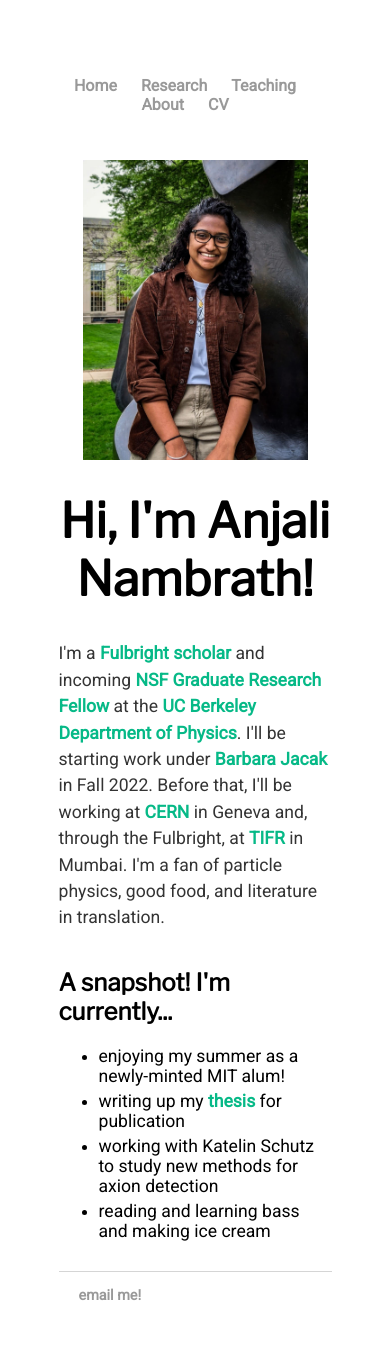
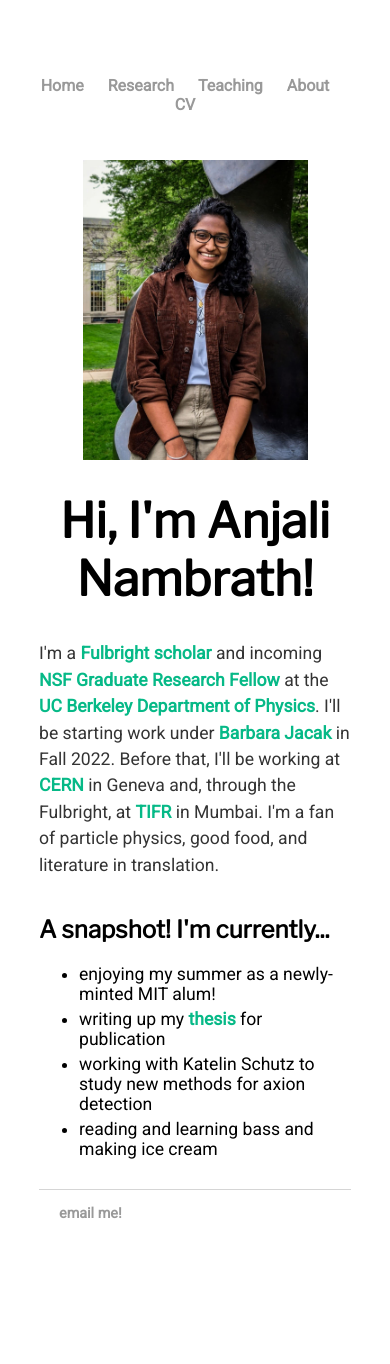
Before and after one commit to nambrath/nambrath.github.io, a Jekyll site: the page built from index.html, in a window 390 px wide. Built offline with Jekyll 4.4.1, drawn with Linux system fonts in a browser that asks for light colours; after the commit the page ends 1282 px from its top, so only the background shows below that.

Commit message:
fixed some scaling issues

```diff
--- a/css/main.css
+++ b/css/main.css
@@ -74,7 +74,10 @@ ul li {
   margin: 15px 0px 10px 10px;
   float: right;
 }
-@media screen and (max-width: 900px) {
+@media screen and (max-width: 850px) {
+  body {
+    width: 80%;
+  }
   .img-text{
     align-items: center;
     flex-direction: column;
@@ -100,6 +103,7 @@ ul li {
   }
   #flowers {
     width: 300px;
+    height: auto;
     margin: 10px 0 10px 0;
   }
   #photog {
```
